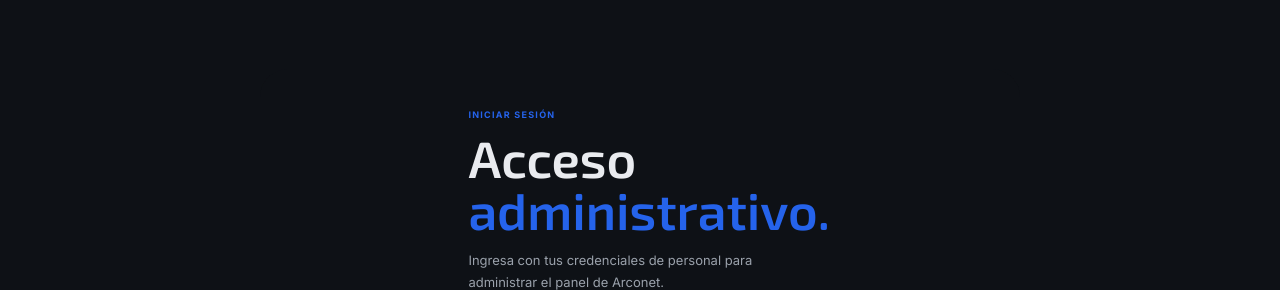
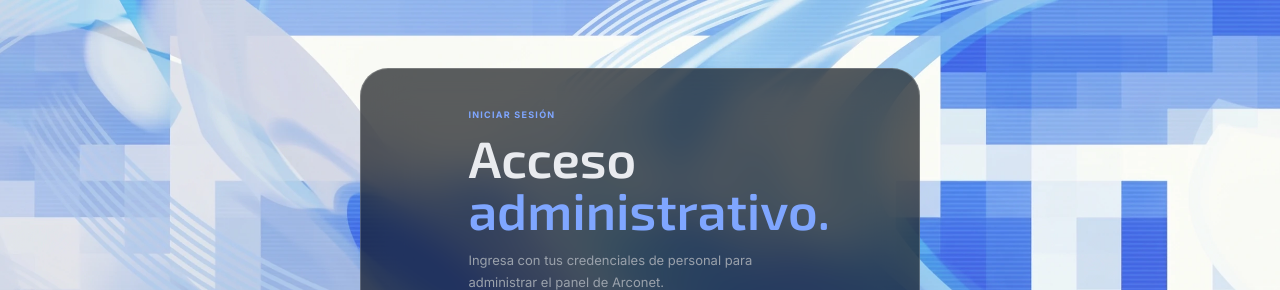
Before and after one commit to sarch-codelab/Arconet, a Next.js app: page /admin in a window 1280 px wide. Shown: the top 290 px of the page. Built offline with nearby package versions, Linux system fonts and the light colour scheme; no server answers.

Commit message:
Añadir fondo y tarjeta de vidrio al acceso
Co-authored-by: arena-agent <297053741+arena-agent@users.noreply.github.com>

```diff
--- a/app/admin/admin-experience.module.css
+++ b/app/admin/admin-experience.module.css
@@ -115,7 +115,12 @@
   padding: clamp(24px, 6vh, 64px) clamp(32px, 10vw, 160px);
   overflow-x: clip;
   overflow-y: auto;
-  background: var(--paper);
+  /* La imagen se muestra directamente, sin degradados ni velos que la oscurezcan. */
+  background-color: #dceeff;
+  background-image: url("/admin-login-fondo.webp");
+  background-position: center;
+  background-repeat: no-repeat;
+  background-size: cover;
   color: var(--ink);
 }
 
@@ -132,12 +137,37 @@
 .loginCard {
   position: relative;
   flex: 0 0 auto;
-  width: min(100%, 760px);
+  width: min(100%, 560px);
   min-height: 0;
   margin: auto 0;
   overflow: hidden;
+  border: 1px solid rgba(255, 255, 255, 0.64);
   border-radius: 28px;
-  background: var(--paper);
+  /* El vidrio sólo pertenece a la tarjeta: el resto del fondo queda intacto. */
+  background: rgba(250, 249, 246, 0.7);
+  box-shadow: none;
+  -webkit-backdrop-filter: blur(24px) saturate(120%);
+  backdrop-filter: blur(24px) saturate(120%);
+}
+
+:global(html[data-theme="dark"]) .loginCard {
+  border-color: rgba(255, 255, 255, 0.2);
+  background: rgba(14, 17, 22, 0.68);
+}
+
+:global(html[data-theme="dark"]) .loginPanelBody .sectionLabel,
+:global(html[data-theme="dark"]) .loginPanelBody h2 em {
+  color: #7fa6ff;
+}
+
+@supports not ((backdrop-filter: blur(2px)) or (-webkit-backdrop-filter: blur(2px))) {
+  .loginCard {
+    background: rgba(250, 249, 246, 0.96);
+  }
+
+  :global(html[data-theme="dark"]) .loginCard {
+    background: rgba(14, 17, 22, 0.96);
+  }
 }
 
 .eyebrow {
@@ -162,7 +192,7 @@
   z-index: 2;
   display: flex;
   flex-direction: column;
-  background: var(--paper);
+  background: transparent;
   color: var(--ink);
 }
 
@@ -3118,6 +3148,13 @@
   }
 }
 
+@media (max-width: 360px) {
+  /* Más aire útil dentro del vidrio sin acercar la tarjeta a los bordes. */
+  .loginPanelBody .form {
+    padding-inline: 12px;
+  }
+}
+
 /* iOS Safari y otros navegadores táctiles amplían la página al enfocar un
    campo con tipografía menor a 16 px. En dispositivos de puntero grueso
    (teléfonos y tabletas) se fija 16 px en los controles del panel para
```
Also changed, not shown: public/admin-login-fondo.webp (added), 1 other file (tests, documents, lock files or other folders).
